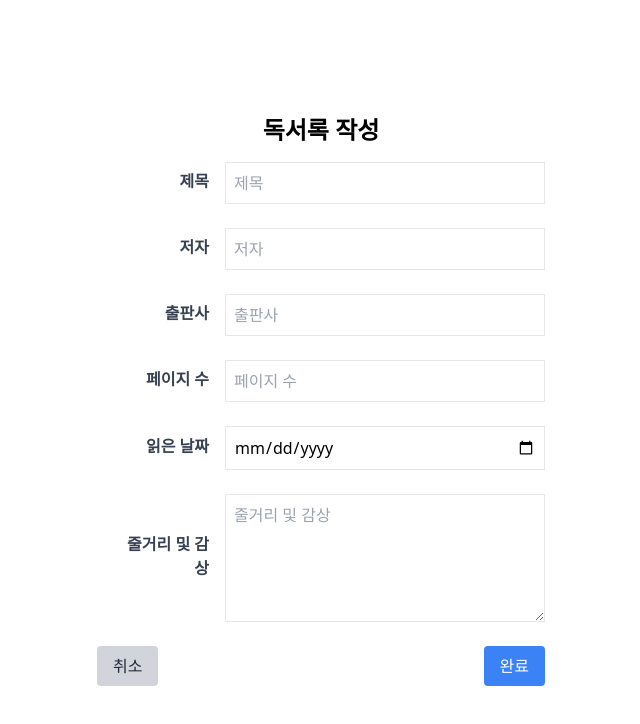
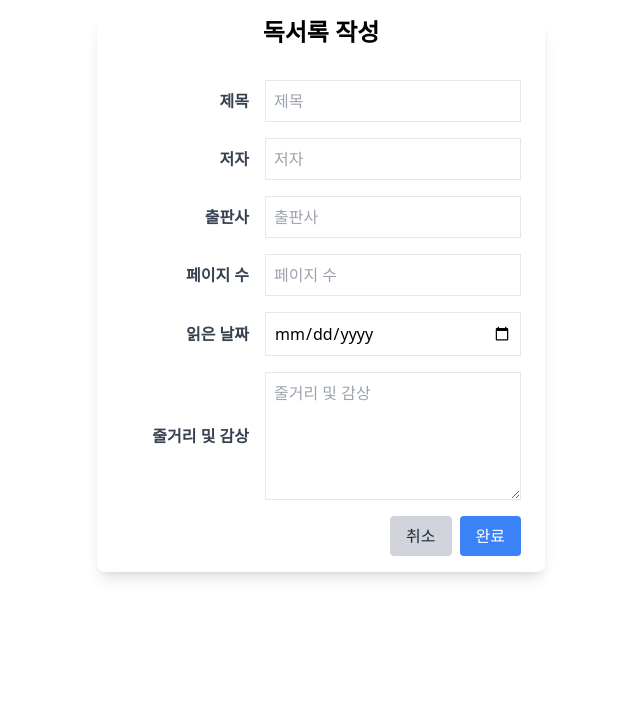
Before and after one commit to kjone8371/REACT-Book, a React (Create React App) app: page /new in a window 1280 px wide. Shown: the top 724 px of the page, without its empty margins (319-959 px from the left). Built offline with nearby package versions, Linux system fonts and the light colour scheme.

Commit message:
스타일 css 변경

```diff
--- a/src/pages/New.jsx
+++ b/src/pages/New.jsx
@@ -92,36 +92,36 @@ const New = () => {
     };
 
     return (
-        <div className="flex justify-center items-center h-screen">
-            <div className="w-full max-w-md">
+        <div className="container mx-auto p-4">
+            <div className="max-w-md mx-auto bg-white rounded-lg overflow-hidden shadow-lg">
                 <h1 className="text-2xl font-bold mb-4 text-center">독서록 작성</h1>
-                <form onSubmit={handleSubmit}>
-                    <div className="mb-4 flex items-center justify-center">
-                        <label className="block text-gray-700 font-bold mb-3 w-32 text-right px-4">제목</label>
-                        <input type="text" placeholder="제목" value={title} onChange={(e) => setTitle(e.target.value)} className="border p-2 mb-2 flex-1" required/>
+                <form onSubmit={handleSubmit} className="px-6 py-4">
+                    <div className="mb-4 flex items-center">
+                        <label className="block text-gray-700 font-bold mr-4 w-32 text-right">제목</label>
+                        <input type="text" placeholder="제목" value={title} onChange={(e) => setTitle(e.target.value)} className="border p-2 flex-1" required/>
                     </div>
-                    <div className="mb-4 flex items-center justify-center">
-                        <label className="block text-gray-700 font-bold mb-3 w-32 text-right px-4">저자</label>
-                        <input type="text" placeholder="저자" value={author} onChange={(e) => setAuthor(e.target.value)} className="border p-2 mb-2 flex-1" required/>
+                    <div className="mb-4 flex items-center">
+                        <label className="block text-gray-700 font-bold mr-4 w-32 text-right">저자</label>
+                        <input type="text" placeholder="저자" value={author} onChange={(e) => setAuthor(e.target.value)} className="border p-2 flex-1" required/>
                     </div>
-                    <div className="mb-4 flex items-center justify-center">
-                        <label className="block text-gray-700 font-bold mb-3 w-32 text-right px-4">출판사</label>
-                        <input type="text" placeholder="출판사" value={publisher} onChange={(e) => setPublisher(e.target.value)} className="border p-2 mb-2 flex-1" required/>
+                    <div className="mb-4 flex items-center">
+                        <label className="block text-gray-700 font-bold mr-4 w-32 text-right">출판사</label>
+                        <input type="text" placeholder="출판사" value={publisher} onChange={(e) => setPublisher(e.target.value)} className="border p-2 flex-1" required/>
                     </div>
-                    <div className="mb-4 flex items-center justify-center">
-                        <label className="block text-gray-700 font-bold mb-3 w-32 text-right px-4">페이지 수</label>
-                        <input type="number" placeholder="페이지 수" value={pages} onChange={(e) => setPages(e.target.value)} className="border p-2 mb-2 flex-1" required/>
+                    <div className="mb-4 flex items-center">
+                        <label className="block text-gray-700 font-bold mr-4 w-32 text-right">페이지 수</label>
+                        <input type="number" placeholder="페이지 수" value={pages} onChange={(e) => setPages(e.target.value)} className="border p-2 flex-1" required/>
                     </div>
-                    <div className="mb-4 flex items-center justify-center">
-                        <label className="block text-gray-700 font-bold mb-3 w-32 text-right px-4">읽은 날짜</label>
-                        <input type="date" value={date} onChange={(e) => setDate(e.target.value)} className="border p-2 mb-2 flex-1" required/>
+                    <div className="mb-4 flex items-center">
+                        <label className="block text-gray-700 font-bold mr-4 w-32 text-right">읽은 날짜</label>
+                        <input type="date" value={date} onChange={(e) => setDate(e.target.value)} className="border p-2 flex-1" required/>
                     </div>
-                    <div className="mb-4 flex items-center justify-center">
-                        <label className="block text-gray-700 font-bold mb-3 w-32 text-right px-4">줄거리 및 감상</label>
-                        <textarea placeholder="줄거리 및 감상" value={summary} onChange={(e) => setSummary(e.target.value)} className="border p-2 mb-2 flex-1 h-32" required/>
+                    <div className="mb-4 flex items-center">
+                        <label className="block text-gray-700 font-bold mr-4 w-32 text-right">줄거리 및 감상</label>
+                        <textarea placeholder="줄거리 및 감상" value={summary} onChange={(e) => setSummary(e.target.value)} className="border p-2 flex-1 h-32" required/>
                     </div>
-                    <div className="flex justify-between">
-                        <button type="button" onClick={handleCancel} className="bg-gray-300 text-gray-800 py-2 px-4 rounded">취소</button>
+                    <div className="flex justify-end">
+                        <button type="button" onClick={handleCancel} className="bg-gray-300 text-gray-800 py-2 px-4 rounded mr-2">취소</button>
                         <button type="submit" className="bg-blue-500 text-white py-2 px-4 rounded">완료</button>
                     </div>
                 </form>
```
